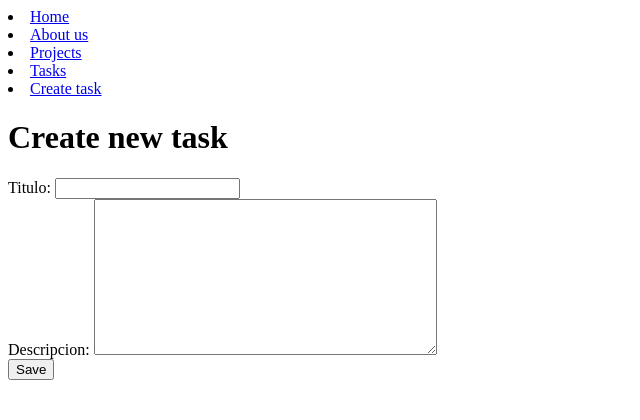
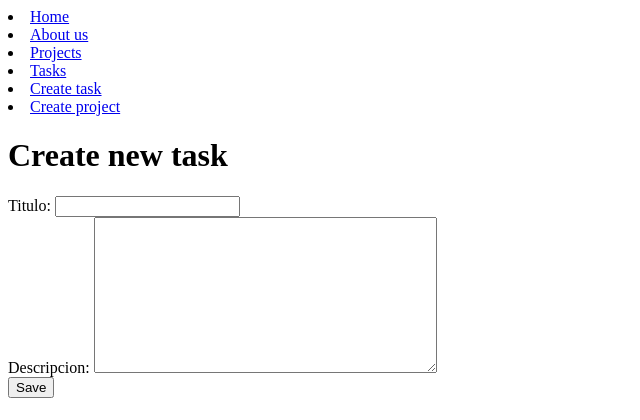
Before and after one commit to Rafaelmarinr/tasklist-django, a Django app: page /create_task/ in a window 1280 px wide. Shown: the top 420 px of the page, without its empty margins (0-640 px from the left). Run offline with Django 5.2, Linux system fonts and the light colour scheme.

Commit message:
Form POST

```diff
--- a/myapp/forms.py
+++ b/myapp/forms.py
@@ -3,3 +3,6 @@ from django import forms
 class CreateNewTask(forms.Form):
     title = forms.CharField(label="Titulo", max_length=100)
     description = forms.CharField(label="Descripcion", widget=forms.Textarea())
+
+class CreateNewProject(forms.Form):
+    name = forms.CharField(label="Project name", max_length=200)
--- a/myapp/templates/layouts/base.html
+++ b/myapp/templates/layouts/base.html
@@ -4,6 +4,7 @@
     <li><a href="/projects">Projects</a></li>
     <li><a href="/tasks">Tasks</a></li>
     <li><a href="/create_task">Create task</a></li>
+    <li><a href="/create_project">Create project</a></li>
 </nav>
 {% block content %}
 {% endblock %}
--- a/myapp/urls.py
+++ b/myapp/urls.py
@@ -8,4 +8,5 @@ urlpatterns = [
     path('projects/', views.projects),
     path('tasks/', views.tasks),
     path('create_task/', views.create_task),
+    path('create_project/', views.create_project),
 ]
--- a/myapp/views.py
+++ b/myapp/views.py
@@ -1,7 +1,7 @@
 from django.shortcuts import render, redirect
 from django.http import HttpResponse
 from .models import Proyect, Task
-from .forms import CreateNewTask
+from .forms import CreateNewTask, CreateNewProject
 # Create your views here.
 
 def index(request):
@@ -18,19 +18,32 @@ def hello(request, username):
 def projects(request):
     # projects = list(Proyect.objects.values())
     projects = Proyect.objects.all()
-    return render(request, 'projects.html', {'projects': projects})
+    return render(request, 'projects/projects.html', {'projects': projects})
 
 def tasks(request):
     #task = Task.objects.get(title=title)
     tasks = Task.objects.all()
-    return render(request, 'tasks.html', {'tasks': tasks})
+    return render(request, 'tasks/tasks.html', {'tasks': tasks})
 
 def create_task(request):
     if request.method == 'GET':
         #show interface
-        return render(request, 'create_task.html',{
+        return render(request, 'tasks/create_task.html',{
             'form': CreateNewTask()
         })
     else:
         Task.objects.create(title=request.POST['title'], description=request.POST['description'], proyect_id=2)
         return redirect('/tasks/')
+
+def create_project(request):
+    if request.method == 'GET':
+        return render(request, 'projects/create_project.html', {
+            'form': CreateNewProject()
+        })
+    else:
+        project = Proyect.objects.create(name = request.POST['name'])
+        print(project)
+        render(request, 'projects/create_project.html', {
+            'form': CreateNewProject()
+        })
+        return redirect('/projects')
```
Also changed, not shown: myapp/templates/projects/create_project.html (added, +14 -0 lines), db.sqlite3, myapp/templates/projects/projects.html (renamed from myapp/templates/projects.html), myapp/templates/tasks/create_task.html (renamed from myapp/templates/create_task.html), myapp/templates/tasks/tasks.html (renamed from myapp/templates/tasks.html).
